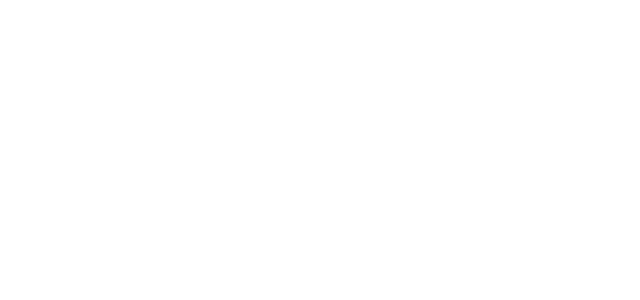
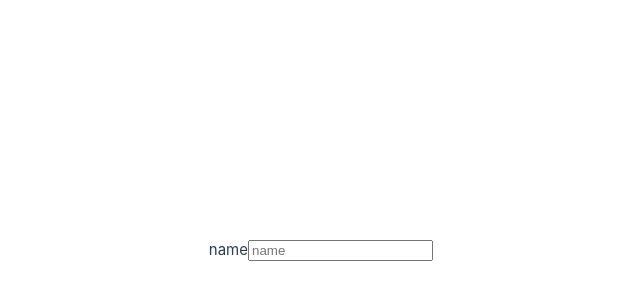
Before and after one commit to A189861A/vue3-vite-ts, a Vue app: page /NamespaceView in a window 1280 px wide. Before the commit this address had no page. Shown: the part 150-450 px from the top of the page, without its empty margins (207-847 px from the left). Built offline with nearby package versions, Linux system fonts and the light colour scheme.

Commit message:
【web】【issue_id=xxx】命名空间组件 使用方法一

```diff
--- /dev/null
+++ b/src/components/Form/Form.vue
@@ -0,0 +1,13 @@
+<template>
+    <form action="#">
+        <slot></slot>
+    </form>
+</template>
+
+<script setup lang="ts">
+
+</script>
+
+<style scoped>
+
+</style>
--- /dev/null
+++ b/src/components/Form/Input.vue
@@ -0,0 +1,13 @@
+<template>
+   <input type="text" id="name" placeholder="name">
+</template>
+
+<script setup lang="ts">
+// import {defineProps} from "vue";
+
+// defineProps<{id: string}>()
+</script>
+
+<style scoped>
+
+</style>
--- /dev/null
+++ b/src/components/Form/Label.vue
@@ -0,0 +1,13 @@
+<template>
+   <label for="name">name</label>
+</template>
+
+<script setup lang="ts">
+import {defineProps} from "vue";
+
+defineProps<{name: string}>()
+</script>
+
+<style scoped>
+
+</style>
--- /dev/null
+++ b/src/components/Form/index.ts
@@ -0,0 +1,18 @@
+import Form from './Form.vue'
+import Input from './Input.vue'
+import Label from './Label.vue'
+
+
+// 命名空间组件 使用方法一
+// 使用点语法来使用挂载在一个对象上的组件
+// 把Input、Label组件挂载到 Form 组件上
+Form.Input = Input
+Form.Label = Label
+export default Form
+
+// 命名空间组件 使用方法二
+// export default {
+//     // Form,
+//     Input,
+//     Label,
+// }
--- a/src/router/index.ts
+++ b/src/router/index.ts
@@ -20,10 +20,12 @@
     {
       path: '/CompilerMacros',
       name: 'CompilerMacros',
-      // route level code-splitting
-      // this generates a separate chunk (About.[hash].js) for this route
-      // which is lazy-loaded when the route is visited.
       component: () => import('../views/CompilerMacros.vue')
+    },
+    {
+      path: '/NamespaceView',
+      name: 'NamespaceView',
+      component: () => import('../views/NamespaceView.vue')
     }
   ]
 })
--- /dev/null
+++ b/src/views/NamespaceView.vue
@@ -0,0 +1,18 @@
+<script setup lang="ts">
+// 使用一
+import Form from '../components/Form/index'
+// import * as Form from '../components/Form/index'
+
+
+</script>
+
+<template>
+    <!-- 使用一 -->
+  <Form>
+    <Form.Label />
+    <Form.Input />
+  </Form>
+
+  <!-- 使用二 -->
+
+</template>
```
Also changed, not shown: 1 other file (tests, documents, lock files or other folders).
